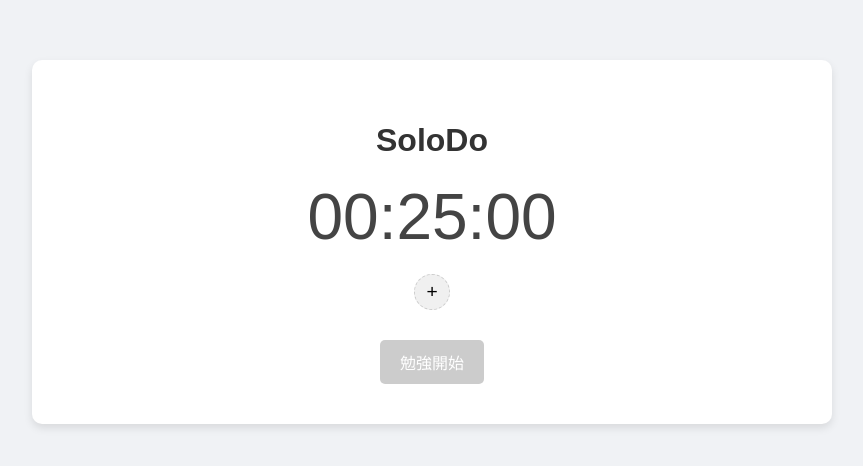
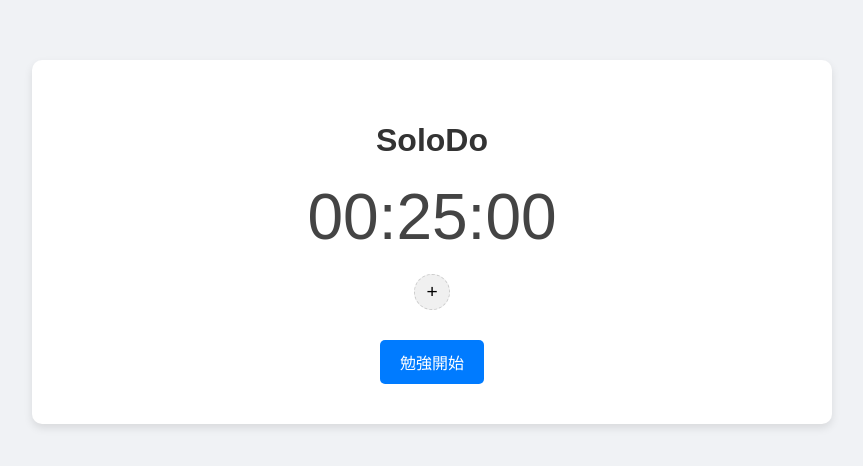
Before and after one commit to Toshiki428/solodo, a React (Vite) app: page / in a window 1280 px wide. Shown: the part 158-624 px from the top of the page, without its empty margins (208-1071 px from the left). Built offline with nearby package versions, Linux system fonts and the light colour scheme.

Commit message:
fix:タグ非設定に対応

```diff
--- a/src/pages/Home.tsx
+++ b/src/pages/Home.tsx
@@ -137,7 +137,7 @@ function Home() {
   const renderControlButton = () => {
     switch (mode) {
       case 'idle':
-        return <button onClick={handleStart} disabled={selectedTags.length === 0}>勉強開始</button>;
+        return <button onClick={handleStart}>勉強開始</button>;
       case 'studying':
         return <button onClick={handleStop}>勉強終了</button>;
       case 'break':
```
